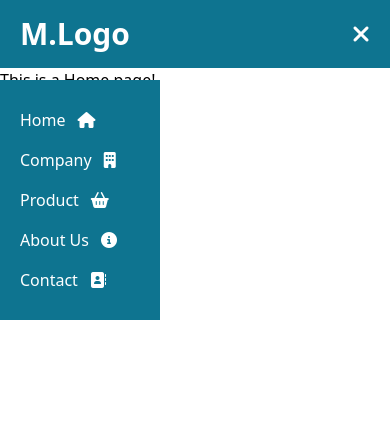
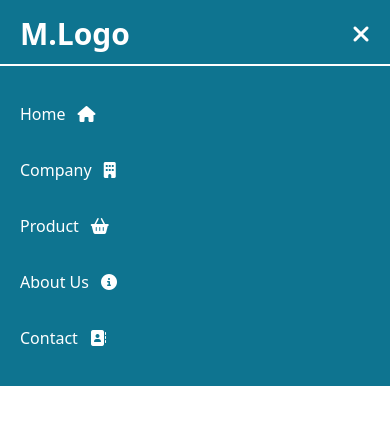
Before and after one commit to mukhammedaliametov/tailwind-web, a React (Vite) app: page / in a window 390 px wide. Both pictures are taken after a click on the icon 359 px from the left and 34 px from the top of the page. Shown: the top 424 px of the page. Built offline with nearby package versions, Linux system fonts and the light colour scheme.

Commit message:
edit navbar style

```diff
--- a/src/Layouts/Navbar.jsx
+++ b/src/Layouts/Navbar.jsx
@@ -37,11 +37,11 @@ const Navbar = () => {
           className={
             !click
               ? "hidden"
-              : "sm:hidden absolute top-20 w-40 left-0 p-5 bg-cyan-700"
+              : "sm:hidden absolute top-16 left-0 p-5 bg-cyan-700 w-full ease-out duration-700 border-t-2 border-white"
           }
         >
           {Items.map((link) => (
-            <li key={link.name} className="py-2">
+            <li key={link.name} className="py-4">
               <Link
                 to={link.link}
                 className="text-white hover:text-white-300 text-1xl"
```
